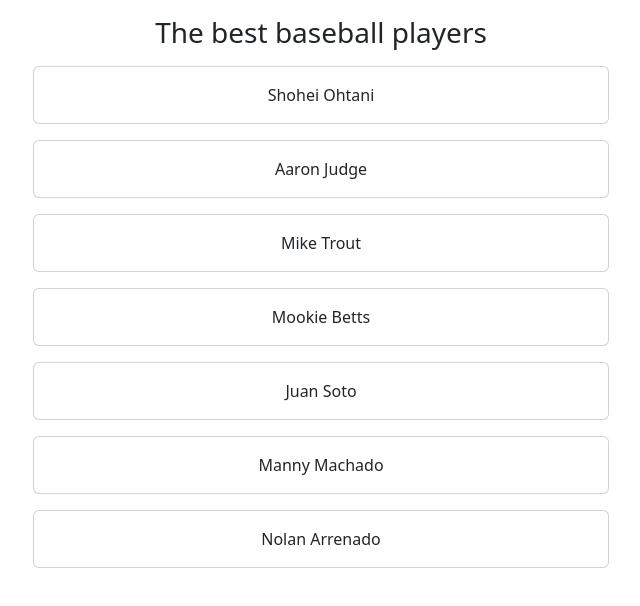
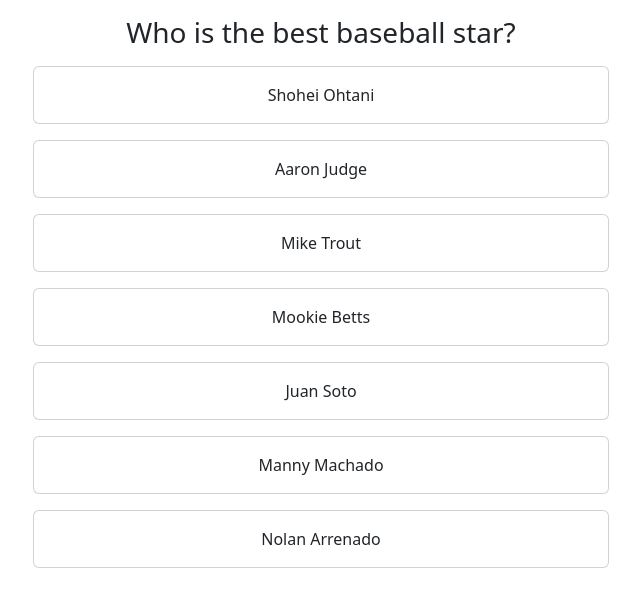
Before and after one commit to jos3ph-m/drag-and-drop, a React (Create React App) app: page / in a window 1280 px wide. Shown: the top 606 px of the page, without its empty margins (319-959 px from the left). Built offline with nearby package versions, Linux system fonts and the light colour scheme.

Commit message:
Bring SortableItem to app

```diff
--- a/src/App.js
+++ b/src/App.js
@@ -23,7 +23,7 @@ function App() {
   return (
     <DndContext collisionDetection={closestCenter} onDragEnd={handleDragEnd}>
       <Container className="p-3" style={{ 'width': '50%' }} align="center">
-        <h3>The best baseball players</h3>
+        <h3>Who is the best baseball star?</h3>
         <SortableContext
           items={languages}
           strategy={verticalListSortingStrategy}
```
